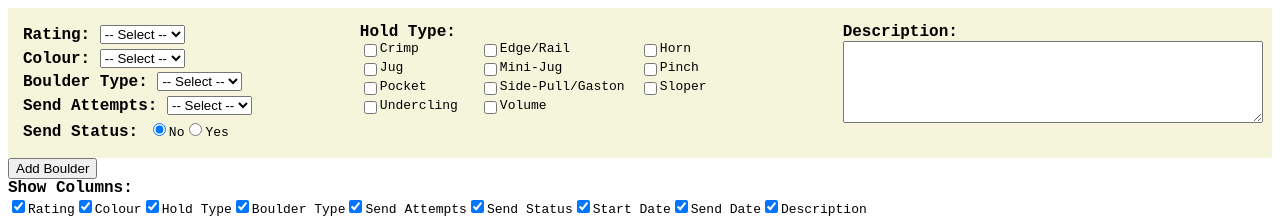
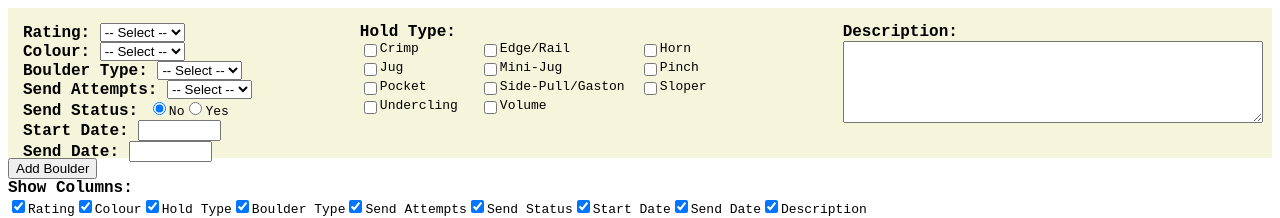
Before and after one commit to jamiema1/boulder-tracker-v2, a React (Create React App) app in the folder client/: page / in a window 1280 px wide. Shown: the top 218 px of the page. Built offline with nearby package versions, Linux system fonts and the light colour scheme; no server answers.

Commit message:
Resolved #18

```diff
--- a/client/src/App.js
+++ b/client/src/App.js
@@ -18,9 +18,11 @@ function App () {
   const boulderTypeRef = useRef()
   const sendAttemptsRef = useRef()
   const sendStatusRef = useRef()
+  const startDateRef = useRef()
+  const sendDateRef = useRef()
   const descriptionRef = useRef()
 
-  const boulderRef = useRef({ratingRef, colourRef, holdTypeRef, boulderTypeRef, sendAttemptsRef, sendStatusRef, descriptionRef})
+  const boulderRef = useRef({ratingRef, colourRef, holdTypeRef, boulderTypeRef, sendAttemptsRef, sendStatusRef, startDateRef, sendDateRef, descriptionRef})
 
 
   useEffect(() => {
@@ -58,6 +60,8 @@ function App () {
       boulderType: fieldValues[2],
       sendStatus: +Array.from(sendStatusRef.current.children).filter(e => e.nodeName === 'INPUT' && e.checked)[0].value,
       sendAttempts: +fieldValues[3],
+      startDate: startDateRef.current.value,
+      sendDate: sendDateRef.current.value,
       description: descriptionRef.current.value
     }
 
@@ -99,6 +103,8 @@ function App () {
     Array.from(sendAttemptsRef.current.options).forEach(resetOption)
     Array.from(sendStatusRef.current.children).filter(e => e.nodeName === 'INPUT')[0].checked = true
     Array.from(sendStatusRef.current.children).filter(e => e.nodeName === 'INPUT')[1].checked = false
+    startDateRef.current.value = null
+    sendDateRef.current.value = null
     descriptionRef.current.value = null
   }
 
--- a/client/src/components/input/AddNewBoulder.js
+++ b/client/src/components/input/AddNewBoulder.js
@@ -7,6 +7,8 @@ import SendAttempts from './SendAttempts'
 import SendStatus from './SendStatus'
 import Description from './Description'
 import './InputForm.css'
+import StartDate from './StartDate'
+import SendDate from './SendDate'
 
 
 export default forwardRef(
@@ -20,6 +22,8 @@ export default forwardRef(
             <BoulderType ref={ ref }/>
             <SendAttempts ref={ ref }/>
             <SendStatus ref={ ref }/>
+            <StartDate ref={ ref }/>
+            <SendDate ref={ ref }/>
           </div>
           <HoldType ref={ ref }/>
           <Description ref={ ref }/>
--- a/client/src/components/input/InputForm.css
+++ b/client/src/components/input/InputForm.css
@@ -15,6 +15,11 @@
     min-width: 225px;
     justify-content: space-around;
     flex-grow: 1;
+}
+
+
+#startDate > input, #sendDate > input {
+    width: 75px;
 }
 
 #holdType {
--- /dev/null
+++ b/client/src/components/input/SendDate.js
@@ -0,0 +1,11 @@
+import React, { forwardRef } from 'react'
+
+export default forwardRef(
+  function SendDate(props, ref) {
+    return (
+      <div id="sendDate">
+        <label className='title'>Send Date: </label>
+        <input type='text' ref={ref.current.sendDateRef}></input>
+      </div>
+    )
+  })
--- /dev/null
+++ b/client/src/components/input/StartDate.js
@@ -0,0 +1,11 @@
+import React, { forwardRef } from 'react'
+
+export default forwardRef(
+  function StartDate(props, ref) {
+    return (
+      <div id="startDate">
+        <label className='title'>Start Date: </label>
+        <input type='text' ref={ref.current.startDateRef}></input>
+      </div>
+    )
+  })
```
Also changed, not shown: client/src/components/input/Description.js (+0 -7 lines), 1 other file (tests, documents, lock files or other folders).
